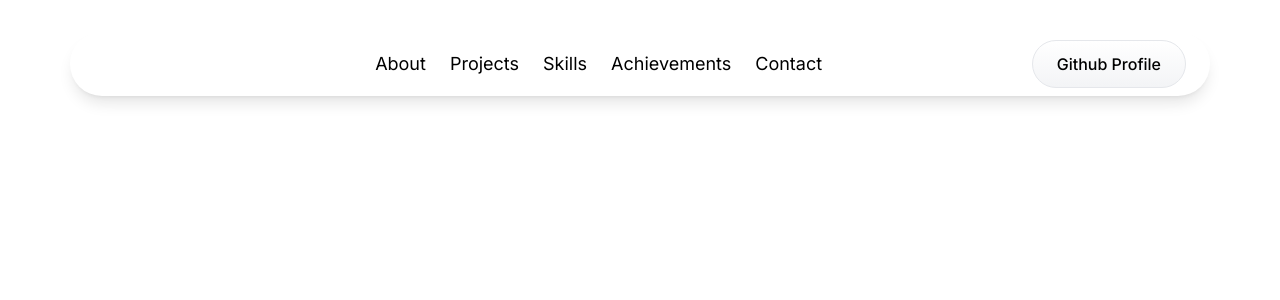
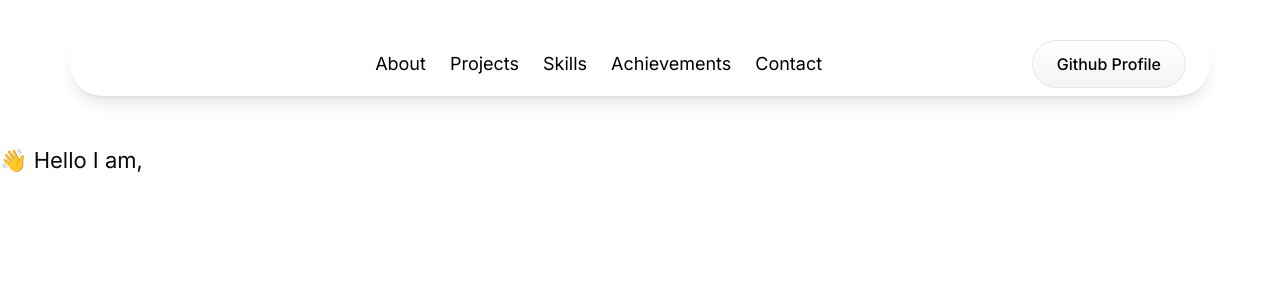
Before and after one commit to Roshen-Perera/ceylon-developers-portfolio, a Next.js app: page /portfolio in a window 1280 px wide. Shown: the top 300 px of the page. Built offline with nearby package versions, Linux system fonts and the light colour scheme.

Commit message:
Added greeting message to portfolio page

```diff
--- a/app/portfolio/page.tsx
+++ b/app/portfolio/page.tsx
@@ -4,12 +4,14 @@ import React from 'react'
 
 const Page = () => {
   return (
-    <div className="flex flex-col items-center justify-center">
-      <NavBarPortfolio />
-      <div className="text-lg mt-8 max-w-3xl flex items-center mx-auto px-4">
-
+    <>
+      <div className="flex flex-col items-center justify-center">
+        <NavBarPortfolio />
       </div>
-    </div>
+      <div className="mt-20 max-w-[1187px]">
+        <p className="text-[22px]">️👋 Hello I am,</p>
+      </div>
+    </>
   );
 }
 
```
